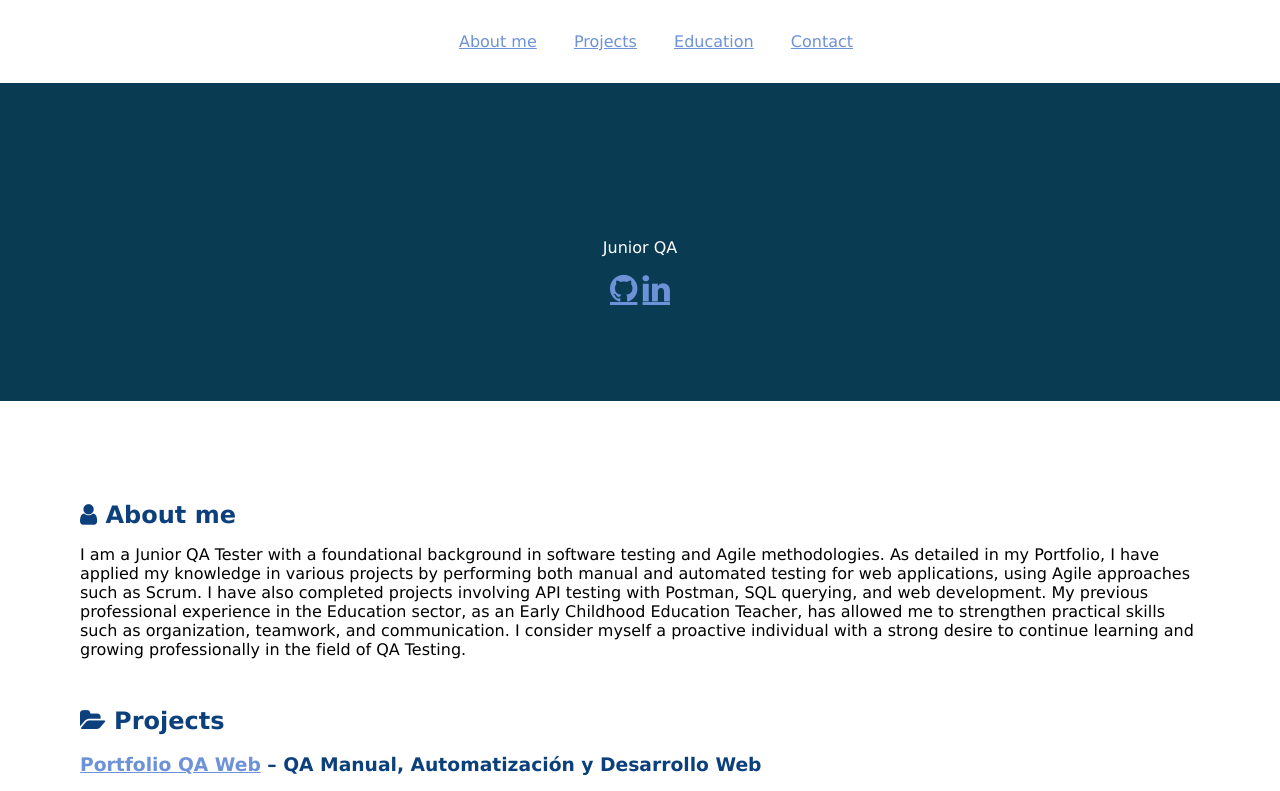
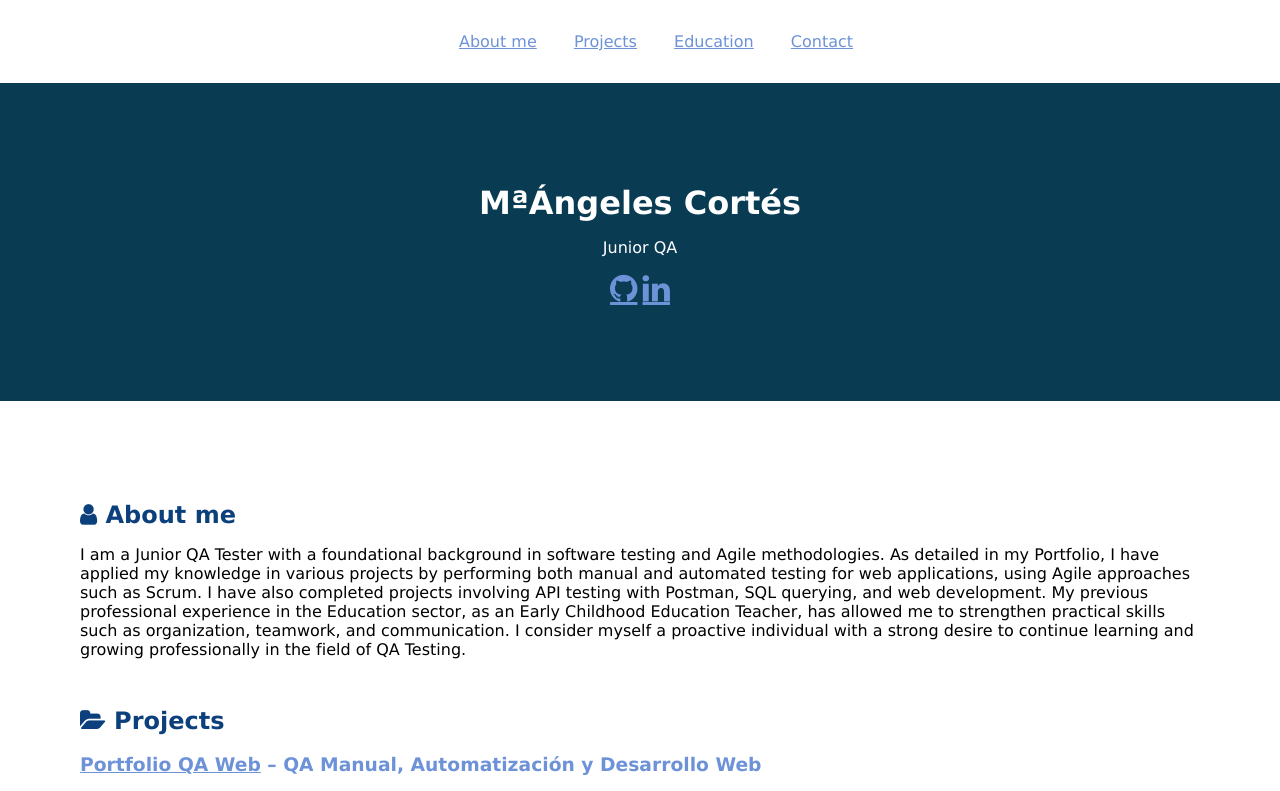
Before and after one commit to cortessaavedram-tech/QAPortfolio, a plain HTML site: page index.html in a window 1280 px wide. Shown: the top 791 px of the page. Drawn offline with Linux system fonts and the light colour scheme.

Commit message:
color style

```diff
--- a/style.css
+++ b/style.css
@@ -49,7 +49,7 @@ nav ul li {
 h1 {
   font-size: 2rem;
   margin-bottom: 1rem;
-  color: #093c53;
+
 }
 
 p {
@@ -77,7 +77,7 @@ h2 {
 }
 
 h3 {
-  color:  #0c407c;
+  color:  #6d92d8;
 }
 
 
```
